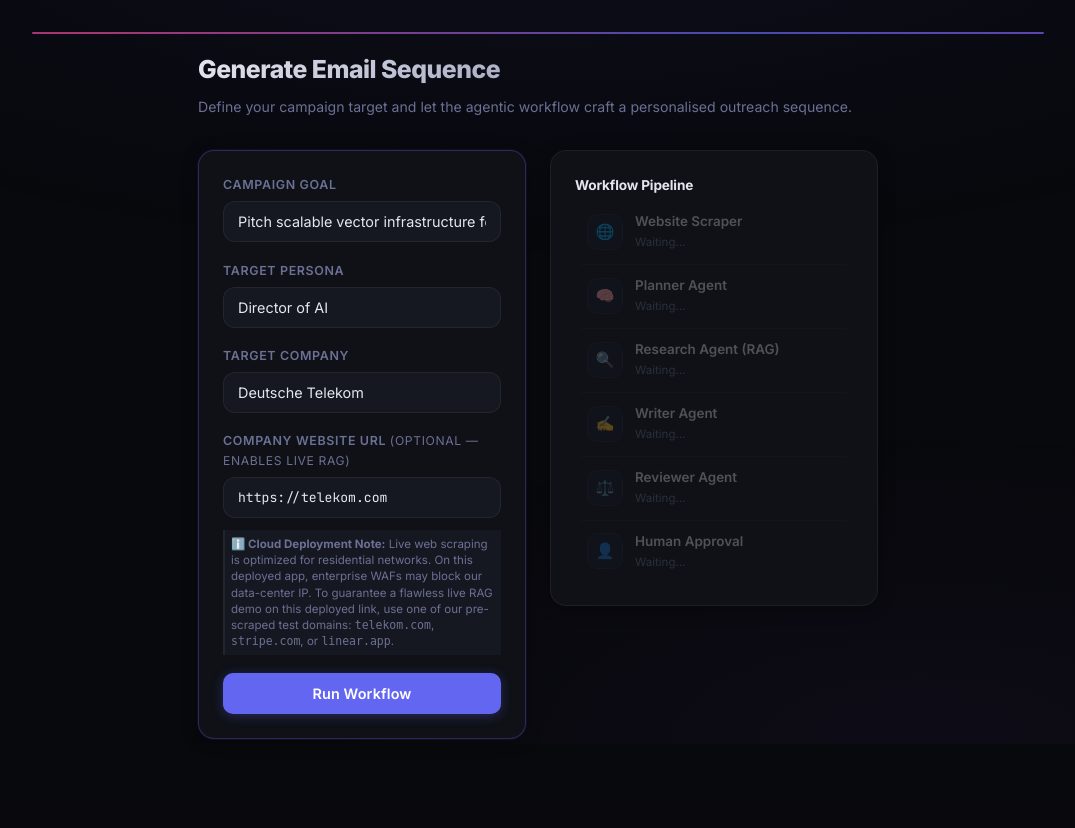
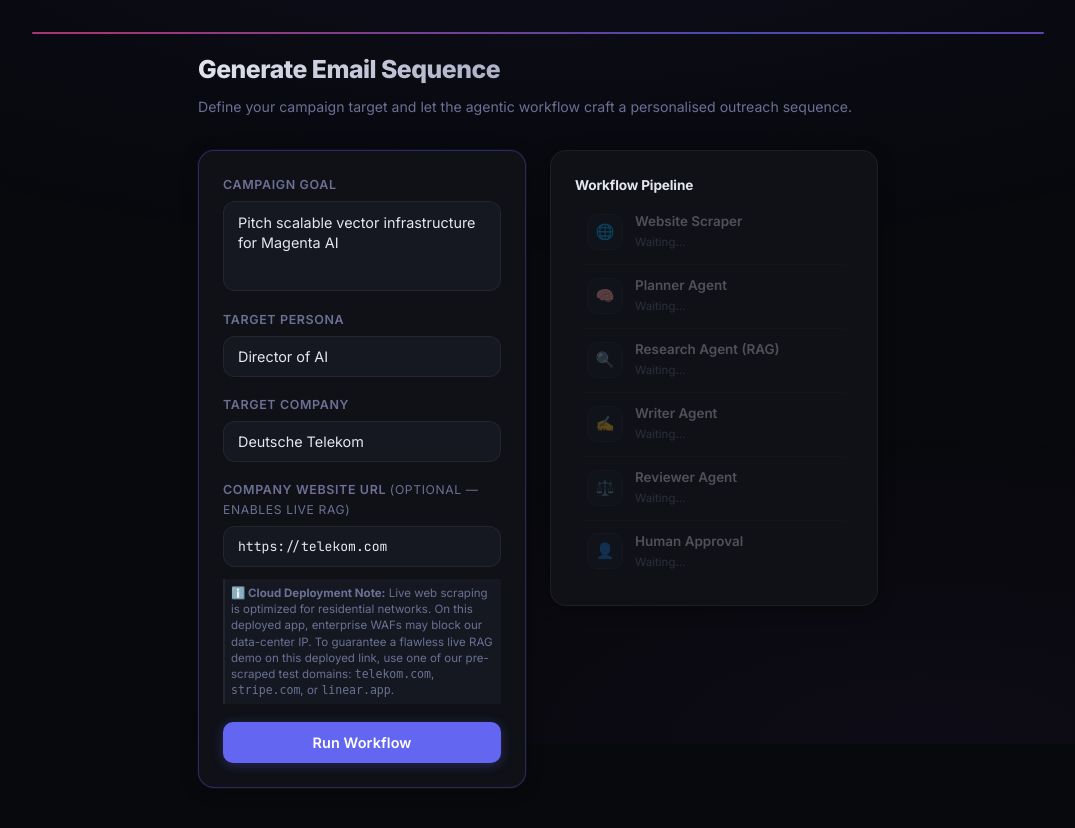
Before and after one commit to komalratre02/agentic-sequence-generator, a FastAPI app: page /generate in a window 1280 px wide. Shown: the part 56-884 px from the top of the page, without its empty margins (102-1177 px from the left). Before the commit the page ends 796 px from the top, so only its background shows below. Run offline with FastAPI, Linux system fonts and the light colour scheme; parts of the project's set-up code (start-up, migrations or seed data) failed here and were passed over.

Commit message:
ui: convert goal input to textarea for better visibility and fix grammatical pluralization for chunk logs

```diff
--- a/app/templates/generate.html
+++ b/app/templates/generate.html
@@ -85,8 +85,8 @@
         <div style="display:flex;flex-direction:column;gap:1.15rem;">
           <div class="form-group">
             <label class="form-label" for="goal">Campaign Goal</label>
-            <input class="form-control" id="goal" name="goal" type="text" placeholder="e.g. Pitch scalable vector infrastructure for Magenta AI"
-              required value="Pitch scalable vector infrastructure for Magenta AI" />
+            <textarea class="form-control" id="goal" name="goal" rows="2" style="resize: none; font-family: inherit; line-height: 1.4;" placeholder="e.g. Pitch scalable vector infrastructure for Magenta AI"
+              required>Pitch scalable vector infrastructure for Magenta AI</textarea>
           </div>
           <div class="form-group">
             <label class="form-label" for="persona">Target Persona</label>
@@ -270,7 +270,7 @@
             setMeta('scraper', 'Site may block bots — continuing with LLM knowledge');
           } else {
             setStep('scraper', 'done active', '✓ Complete');
-            setMeta('scraper', `${event.chunks} chunks ingested`);
+            setMeta('scraper', `${event.chunks} chunk${event.chunks === 1 ? '' : 's'} ingested`);
           }
         } else {
           setStep(event.agent, 'done active', '✓ Complete');
```
